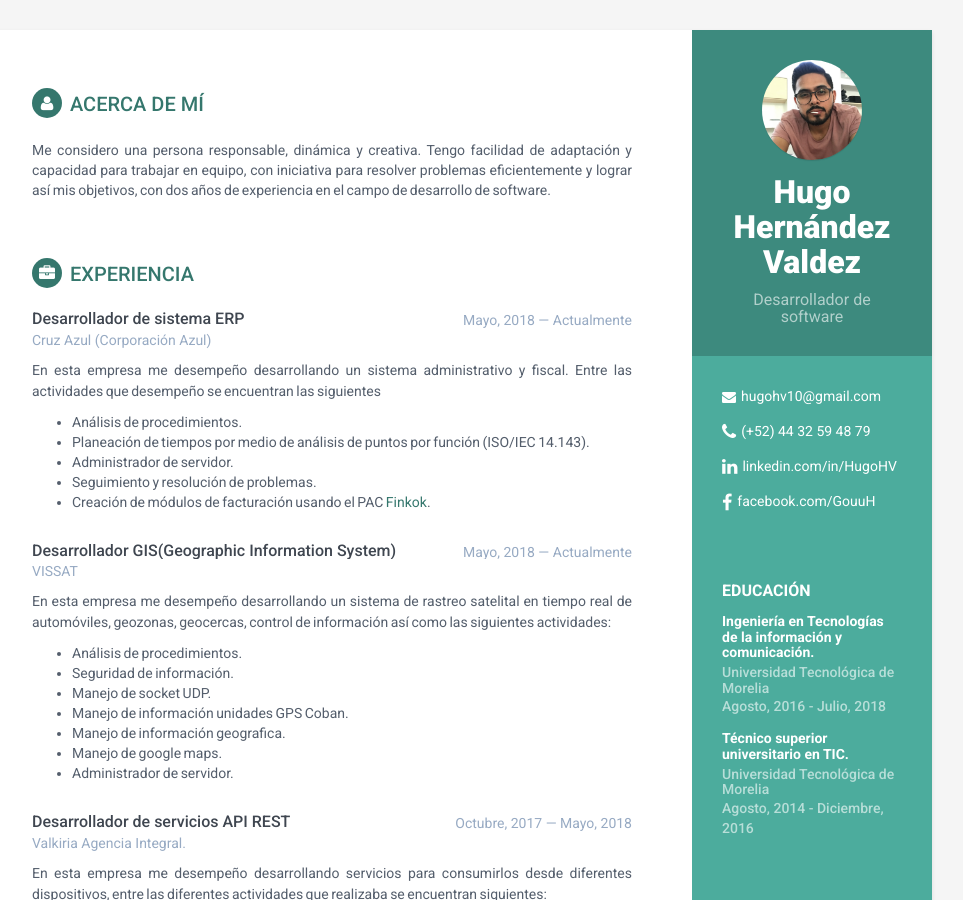
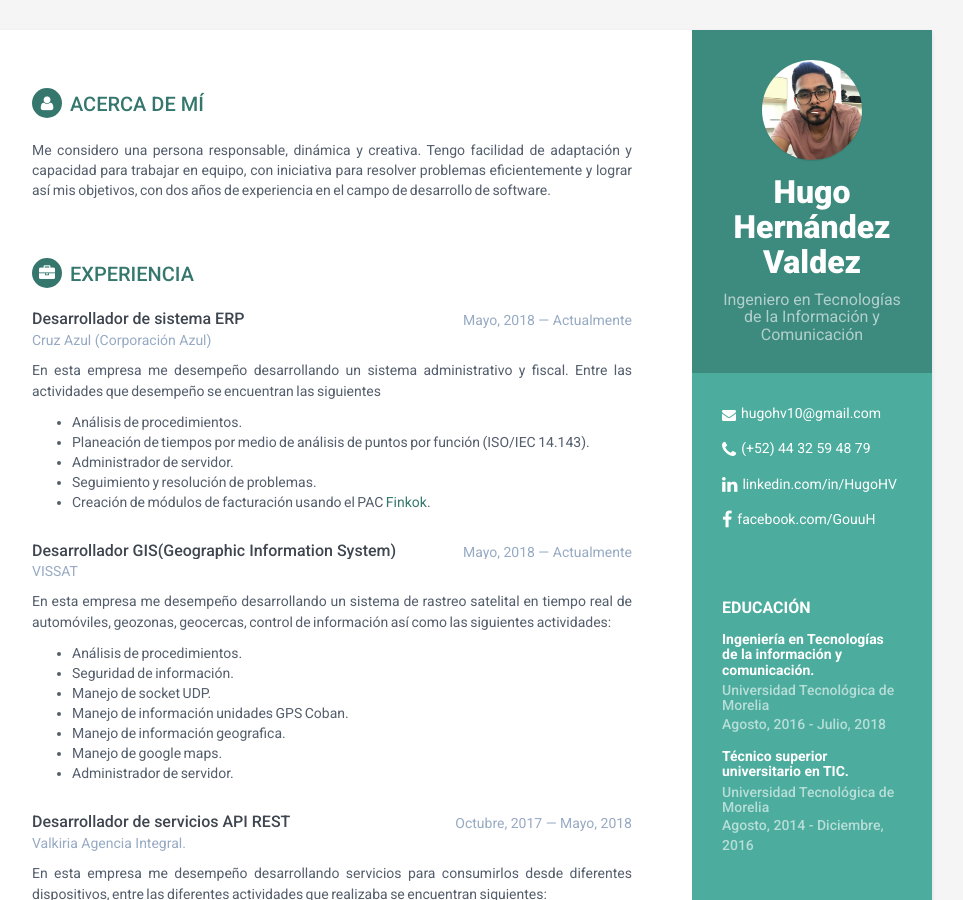
Before and after one commit to gouh/material-resume, a Jekyll site: the page built from index.html, in a window 1280 px wide and 900 px high. Shown: the whole window, without its empty margins (188-1151 px from the left). Built offline with Jekyll 4.4.1, drawn with Linux system fonts in a browser that asks for light colours.

Commit message:
FIX: Titulo

```diff
--- a/_config.yml
+++ b/_config.yml
@@ -16,7 +16,7 @@ style: styles-2
 
 #Profile information
 name: Hugo Hernández Valdez
-tagline: Desarrollador de software
+tagline: Ingeniero en Tecnologías de la Información y Comunicación
 pic: avatar.jpg  #place a 100x100 picture inside /assets/images/ folder and provide the name of the file below
 description: En esta página podrás ver mí información personal, así como mi experiencia, habilidades y gustos.
 #sidebar links
```
